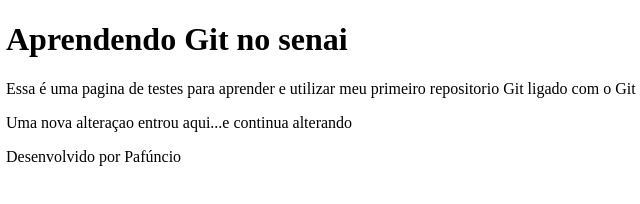
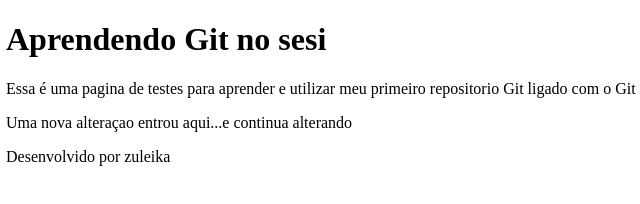
Before and after one commit to dudagattis/reposit-rio-teste, a plain HTML site: page index.html in a window 1280 px wide. Shown: the full height of the page, 2-642 px from the left. Drawn offline with Linux system fonts and the light colour scheme.

Commit message:
atualizações da zuleica

```diff
--- a/index.html
+++ b/index.html
@@ -7,7 +7,7 @@
 </head>
 <body>
   <header>
-    <h1>Aprendendo Git no senai</h1>
+    <h1>Aprendendo Git no sesi</h1>
   </header>
 
     <p>Essa é uma pagina de testes para aprender e utilizar
@@ -18,7 +18,7 @@
   </p>
 
   <footer>
-    Desenvolvido por Pafúncio
+    Desenvolvido por zuleika
   </footer>
 </body>
 </html>
```
